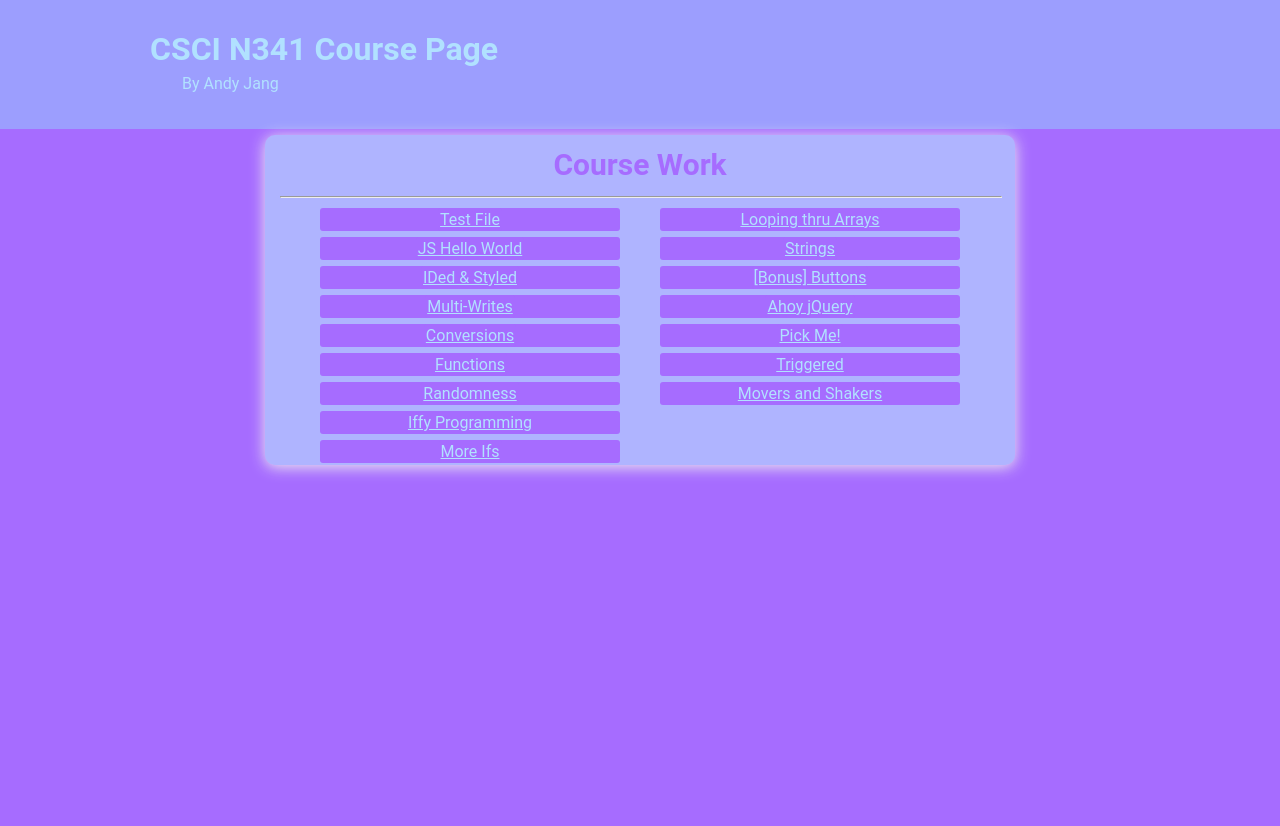
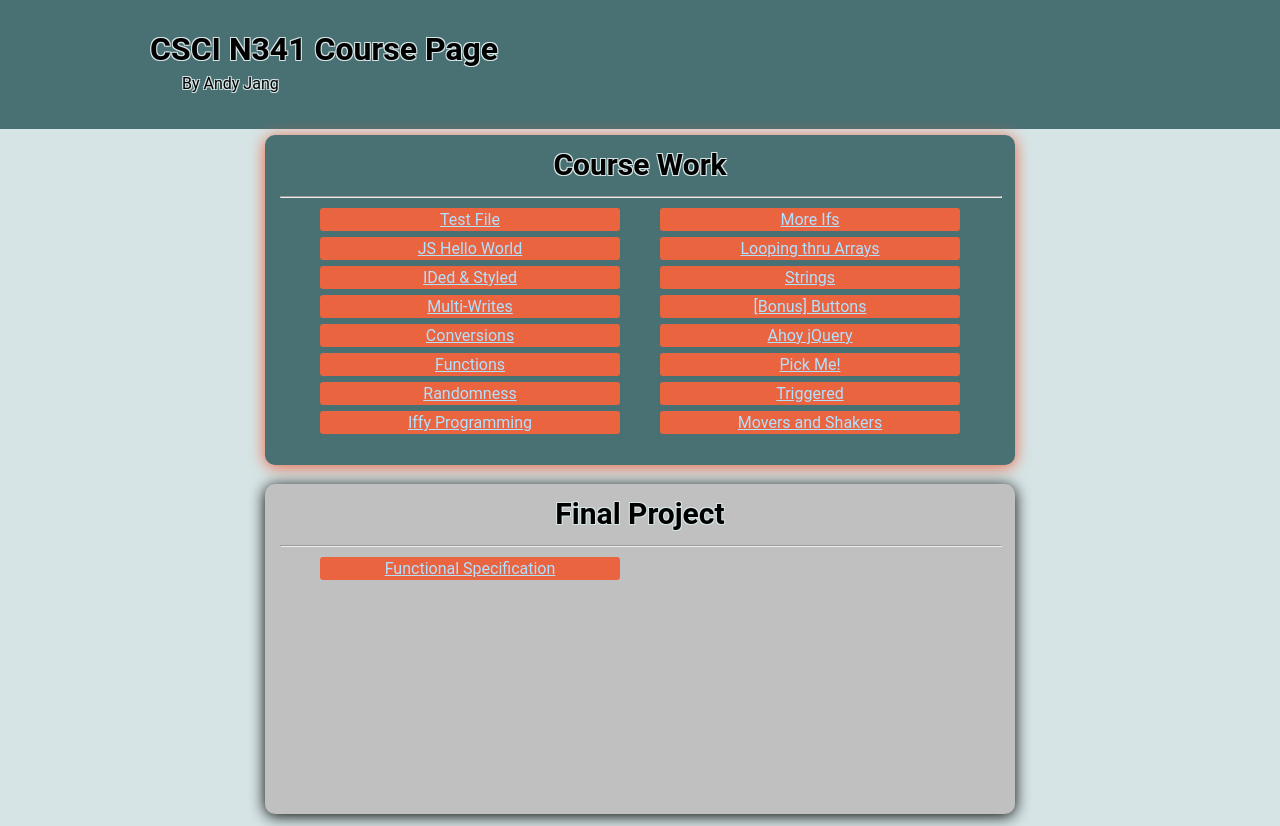
Before and after one commit to senseijang/CSCI-n341-Course-Page, a PHP site: page / in a window 1280 px wide. Before the commit the page ends 477 px from the top, so only its background shows below. Run offline with PHP 8.4, Linux system fonts and the light colour scheme.

Commit message:
functional specifcation document

```diff
--- a/css/indexStyle.css
+++ b/css/indexStyle.css
@@ -14,24 +14,36 @@ MODIFICATION HISTORY:
 	margin:0 0 6px;
 }
 
+.title {
+	text-shadow: -1px 1px 0 #D6E4E5,
+								1px 1px 0 #D6E4E5,
+								1px -1px 0 #D6E4E5,
+							 -1px -1px 0 #D6E4E5;
+}
+
 header {
 	text-align:left;
-	color:#B1E1FF;
-	background-color:#9C9EFE;
+	color: black;
+	background-color:#497174;
 	padding:30px 150px;
+	text-shadow: -1px 1px 0 #D6E4E5,
+								1px 1px 0 #D6E4E5,
+								1px -1px 0 #D6E4E5,
+							 -1px -1px 0 #D6E4E5;
 }
 
 body {
-	background-color: #A66CFF;
+	background-color: #D6E4E5;
   font-family: "Roboto", sans-serif;
 }
+
 body p {
 	padding-left: 2em;
 }
 
 li, li a {						/* Define the formatting for the links to the labs */
 	list-style: none;
-	background-color: #A66CFF;
+	background-color: #EB6440;
 	text-align: center;
 	color: #B1E1FF;
 	border-radius: 3px;
@@ -45,23 +57,23 @@ h2 {
 }
 
 h3 {
-	color: #A66CFF;
+	color: black;
 	line-height: 30px;
 	text-align: center;
   font-size: 30px;
 }
 
-#assignments {			/* Define the formatting for the <div id="asssignments"> box */
+.workGrid {			/* Define the formatting for the <div id="asssignments"> box */
 	width: 720px;
 	margin: 0 auto;
-	box-shadow: 0 2px 15px #EEE;
+	box-shadow: 0 2px 15px #EB6440;
 	min-height: 300px;
 	padding: 15px;
 	border-radius: 10px;
-	background-color: #AFB4FF;
+	background-color: #497174;
 }
 
-#assignments ul {
+.workGrid ul {
 	float:left;
 	width: 300px;
 }
@@ -71,3 +83,8 @@ hr {						/* Define the formatting for the <hr /> line between "Course Work" and
 	width: 100%;
 	float: left;
 }
+
+#finalProject {
+	background-color: silver;
+	box-shadow: 0 2px 15px black;
+}
--- a/index.html
+++ b/index.html
@@ -43,8 +43,8 @@ MODIFICATION HISTORY:
       <h1>CSCI N341 Course Page</h1>
       <p>By Andy Jang</p>
     </header>
-    <div id="assignments">
-      <h3>Course Work</h3>
+    <div id="assignments" class="workGrid">
+      <h3 class="title">Course Work</h3>
       <hr />
       <!-- Draw a horizontal line with formatting defined by css -->
 
@@ -83,12 +83,13 @@ MODIFICATION HISTORY:
         <li>
           <a href="./Iffy/iffy.html">Iffy Programming</a>
         </li>
+
+      </ul>
+      <!-- Start of second column -->
+      <ul>
         <li>
           <a href="./More Ifs/moreIFs.html">More Ifs</a>
         </li>
-      </ul>
-      <!-- Start of second column -->
-      <ul>
         <li>
           <a href="./LoopingArrays/looping.html">Looping thru Arrays</a>
         </li>
@@ -113,6 +114,17 @@ MODIFICATION HISTORY:
       </ul>
       <!-- End of unordered list -->
     </div>
+    <br />
+    <div class="workGrid" id="finalProject">
+      <h3 class="title">Final Project</h3>
+      <hr />
+      <!-- Draw a horizontal line with formatting defined by css -->
+      <ul>
+        <!-- Beginning of unordered list -->
+        <li>
+          <a href="./Final Project/Functional Spec/functionalSpec.docx">Functional Specification</a>
+        </li>
+    </div>
     <!-- end div id="assignments" -->
   </body>
 </html>
```
Also changed, not shown: 1 other file.
